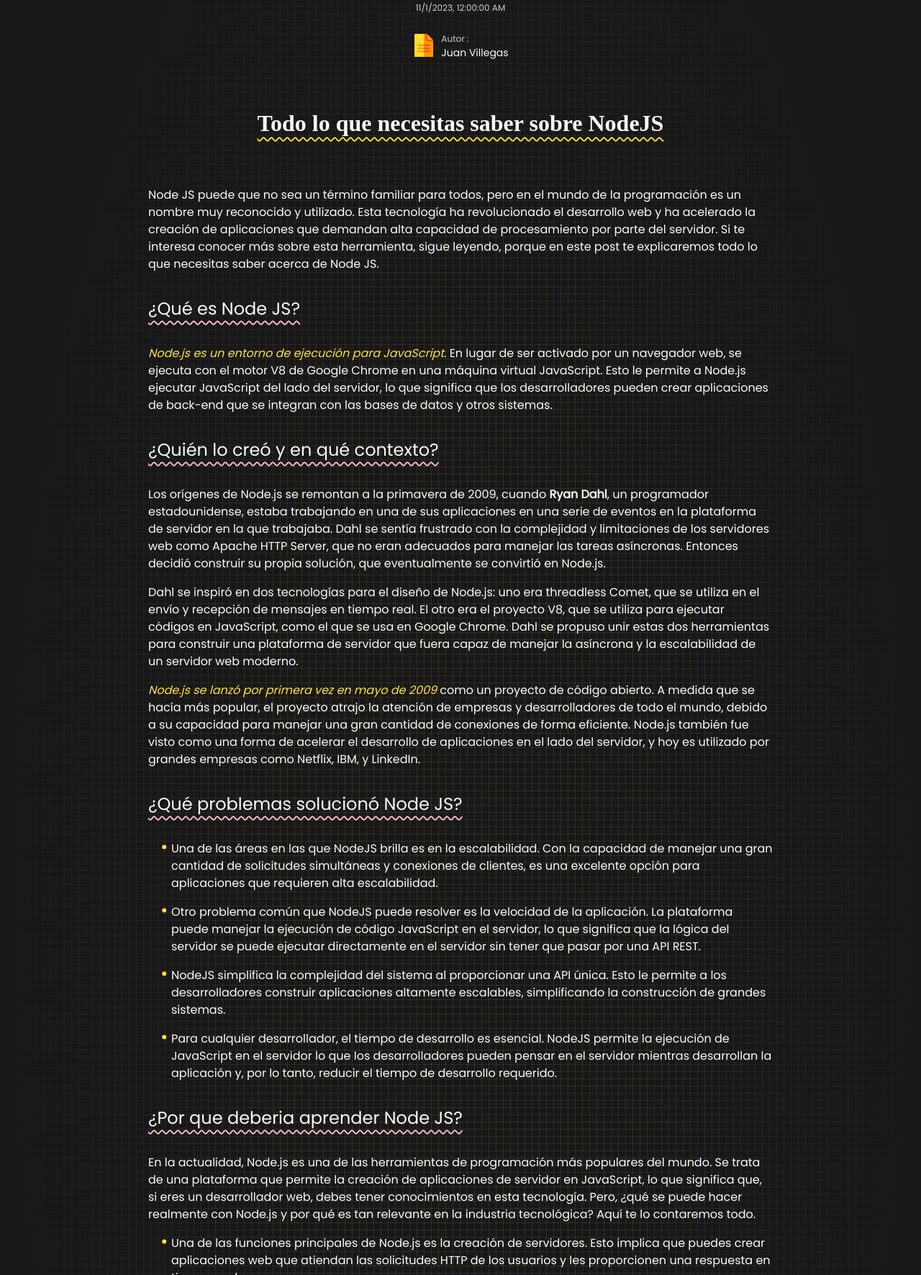
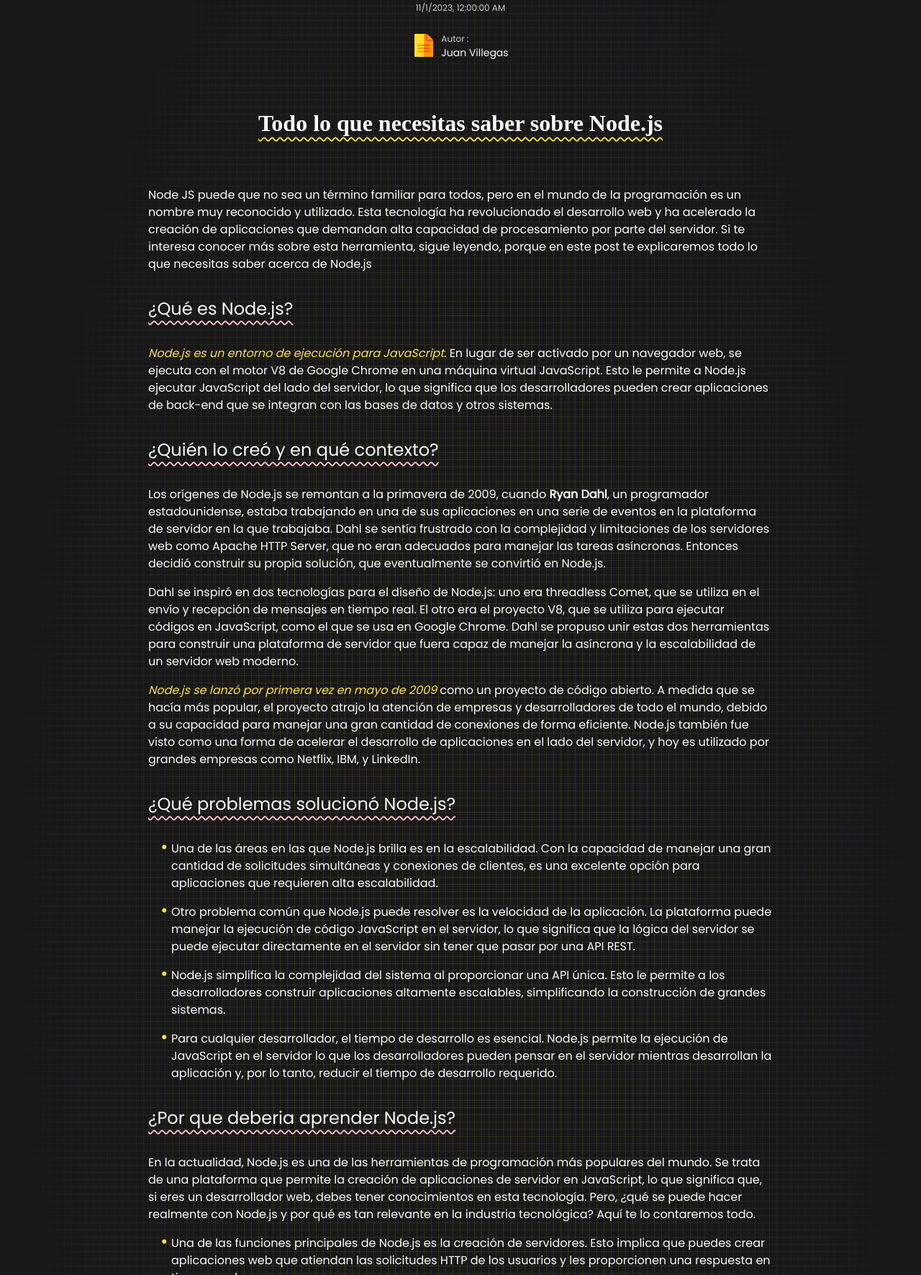
Before and after one commit to Numonu/ilovejs, an Astro site: page /articles/01-introduccion/03-todo-lo-que-necesitas-saber-de-nodejs in a window 1280 px wide. Shown: the part 421-2192 px from the top of the page at 72% size. Built offline with nearby package versions, Linux system fonts and the light colour scheme; Astro itself is replaced by a stand-in of ours.

Commit message:
update:fix grammar

```diff
--- a/src/pages/articles/01-introduccion/03-todo-lo-que-necesitas-saber-de-nodejs.md
+++ b/src/pages/articles/01-introduccion/03-todo-lo-que-necesitas-saber-de-nodejs.md
@@ -1,10 +1,10 @@
 ---
-articleName: Todo lo que necesitas saber de NodeJS
+articleName: Todo lo que necesitas saber de Node.js
 iconName: node
 layout: ../../../layout/ArticleLayout.astro
 title: Descubre que es NodeJS y porque es tan importante | ILoveJS
 description: Node.js es un entorno de tiempo de ejecución de JavaScript de código abierto que se utiliza para ejecutar código JavaScript en el lado del servidor. A diferencia de JavaScript que se ejecuta en navegadores web, Node.js permite a los desarrolladores crear aplicaciones de servidor altamente eficientes y escalables.
-keywords: ["aprende nodejs", "que es nodejs","nodejs en la web","programacion nodejs","historia de nodejs","nodejs en el servidor","quien creo nodejs","cuando se creo nodejs","guia de nodejs","evolucion de nodejs"]
+keywords: ["aprende node.js", "que es node.js","node.js en la web","programacion node.js","historia de node.js","node.js en el servidor","quien creo node.js","cuando se creo node.js","guia de nodejs","evolucion de nodejs"]
 summary: Node.js es un entorno de tiempo de ejecución de JavaScript de código abierto que se utiliza para ejecutar código JavaScript en el lado del servidor.
 author: Juan Villegas
 pubDate: 2023-11-01
@@ -14,11 +14,11 @@ references : [
 ]
 ---
 
-# Todo lo que necesitas saber sobre NodeJS
+# Todo lo que necesitas saber sobre Node.js
 
-Node JS puede que no sea un término familiar para todos, pero en el mundo de la programación es un nombre muy reconocido y utilizado. Esta tecnología ha revolucionado el desarrollo web y ha acelerado la creación de aplicaciones que demandan alta capacidad de procesamiento por parte del servidor. Si te interesa conocer más sobre esta herramienta, sigue leyendo, porque en este post te explicaremos todo lo que necesitas saber acerca de Node JS.
+Node JS puede que no sea un término familiar para todos, pero en el mundo de la programación es un nombre muy reconocido y utilizado. Esta tecnología ha revolucionado el desarrollo web y ha acelerado la creación de aplicaciones que demandan alta capacidad de procesamiento por parte del servidor. Si te interesa conocer más sobre esta herramienta, sigue leyendo, porque en este post te explicaremos todo lo que necesitas saber acerca de Node.js
 
-## ¿Qué es Node JS?
+## ¿Qué es Node.js?
 
 *Node.js es un entorno de ejecución para JavaScript*. En lugar de ser activado por un navegador web, se ejecuta con el motor V8 de Google Chrome en una máquina virtual JavaScript. Esto le permite a Node.js ejecutar JavaScript del lado del servidor, lo que significa que los desarrolladores pueden crear aplicaciones de back-end que se integran con las bases de datos y otros sistemas.
 
@@ -30,17 +30,17 @@ Dahl se inspiró en dos tecnologías para el diseño de Node.js: uno era threadl
 
 *Node.js se lanzó por primera vez en mayo de 2009* como un proyecto de código abierto. A medida que se hacía más popular, el proyecto atrajo la atención de empresas y desarrolladores de todo el mundo, debido a su capacidad para manejar una gran cantidad de conexiones de forma eficiente. Node.js también fue visto como una forma de acelerar el desarrollo de aplicaciones en el lado del servidor, y hoy es utilizado por grandes empresas como Netflix, IBM, y LinkedIn.
 
-## ¿Qué problemas solucionó Node JS?
+## ¿Qué problemas solucionó Node.js?
 
-1. Una de las áreas en las que NodeJS brilla es en la escalabilidad. Con la capacidad de manejar una gran cantidad de solicitudes simultáneas y conexiones de clientes, es una excelente opción para aplicaciones que requieren alta escalabilidad.
+1. Una de las áreas en las que Node.js brilla es en la escalabilidad. Con la capacidad de manejar una gran cantidad de solicitudes simultáneas y conexiones de clientes, es una excelente opción para aplicaciones que requieren alta escalabilidad.
 
-2. Otro problema común que NodeJS puede resolver es la velocidad de la aplicación. La plataforma puede manejar la ejecución de código JavaScript en el servidor, lo que significa que la lógica del servidor se puede ejecutar directamente en el servidor sin tener que pasar por una API REST.
+2. Otro problema común que Node.js puede resolver es la velocidad de la aplicación. La plataforma puede manejar la ejecución de código JavaScript en el servidor, lo que significa que la lógica del servidor se puede ejecutar directamente en el servidor sin tener que pasar por una API REST.
 
-3. NodeJS simplifica la complejidad del sistema al proporcionar una API única. Esto le permite a los desarrolladores construir aplicaciones altamente escalables, simplificando la construcción de grandes sistemas.
+3. Node.js simplifica la complejidad del sistema al proporcionar una API única. Esto le permite a los desarrolladores construir aplicaciones altamente escalables, simplificando la construcción de grandes sistemas.
 
-4. Para cualquier desarrollador, el tiempo de desarrollo es esencial. NodeJS permite la ejecución de JavaScript en el servidor lo que los desarrolladores pueden pensar en el servidor mientras desarrollan la aplicación y, por lo tanto, reducir el tiempo de desarrollo requerido.
+4. Para cualquier desarrollador, el tiempo de desarrollo es esencial. Node.js permite la ejecución de JavaScript en el servidor lo que los desarrolladores pueden pensar en el servidor mientras desarrollan la aplicación y, por lo tanto, reducir el tiempo de desarrollo requerido.
 
-## ¿Por que deberia aprender Node JS?
+## ¿Por que deberia aprender Node.js?
 
 En la actualidad, Node.js es una de las herramientas de programación más populares del mundo. Se trata de una plataforma que permite la creación de aplicaciones de servidor en JavaScript, lo que significa que, si eres un desarrollador web, debes tener conocimientos en esta tecnología. Pero, ¿qué se puede hacer realmente con Node.js y por qué es tan relevante en la industria tecnológica? Aquí te lo contaremos todo.
 
```
